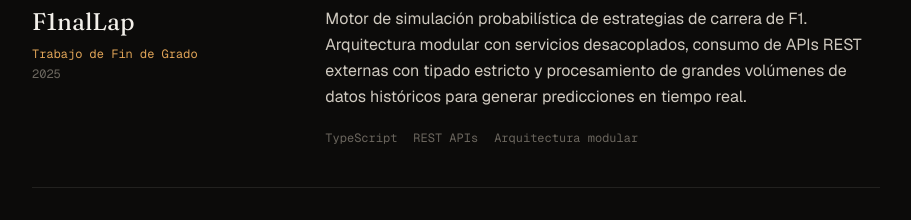
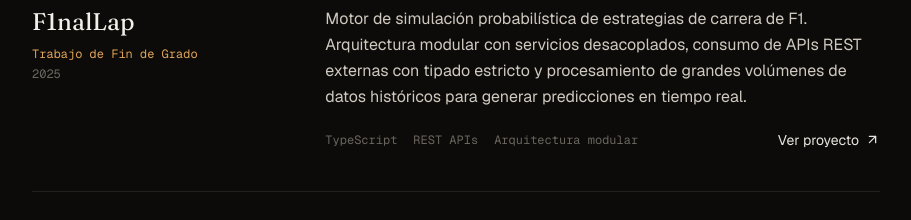
Before and after one commit to Ixo22/mi-portafolio, a Next.js app: page / in a window 1280 px wide. Shown: the part 4100-4320 px from the top of the page, without its empty margins (184-1095 px from the left). Built offline with nearby package versions, Linux system fonts and the light colour scheme.

Commit message:
feat: enlace a demo en vivo del TFG F1nalLap

```diff
--- a/src/app/page.tsx
+++ b/src/app/page.tsx
@@ -87,6 +87,7 @@ const PROJECTS = [
       "Motor de simulación probabilística de estrategias de carrera de F1. Arquitectura modular con servicios desacoplados, consumo de APIs REST externas con tipado estricto y procesamiento de grandes volúmenes de datos históricos para generar predicciones en tiempo real.",
     technologies: ["TypeScript", "REST APIs", "Arquitectura modular"],
     github: null as string | null,
+    demo: "https://f1nallap.netlify.app/",
   },
 ];
 
@@ -429,6 +430,18 @@ export default function Home() {
                           </span>
                         ))}
                       </div>
+                      <div className="flex items-center gap-5">
+                        {project.demo && (
+                          <a
+                            href={project.demo}
+                            target="_blank"
+                            rel="noopener noreferrer"
+                            className="text-sm text-[#e8e4dd] link-underline inline-flex items-center gap-1.5"
+                          >
+                            Ver proyecto
+                            <ArrowUpRight size={15} />
+                          </a>
+                        )}
                         {project.github && (
                           <a
                             href={project.github}
@@ -439,6 +452,7 @@ export default function Home() {
                             <GitHubIcon size={15} /> Ver código
                           </a>
                         )}
+                      </div>
                     </div>
                   </div>
                 </div>
```
Lines whose indentation alone changed are shown as unchanged.
